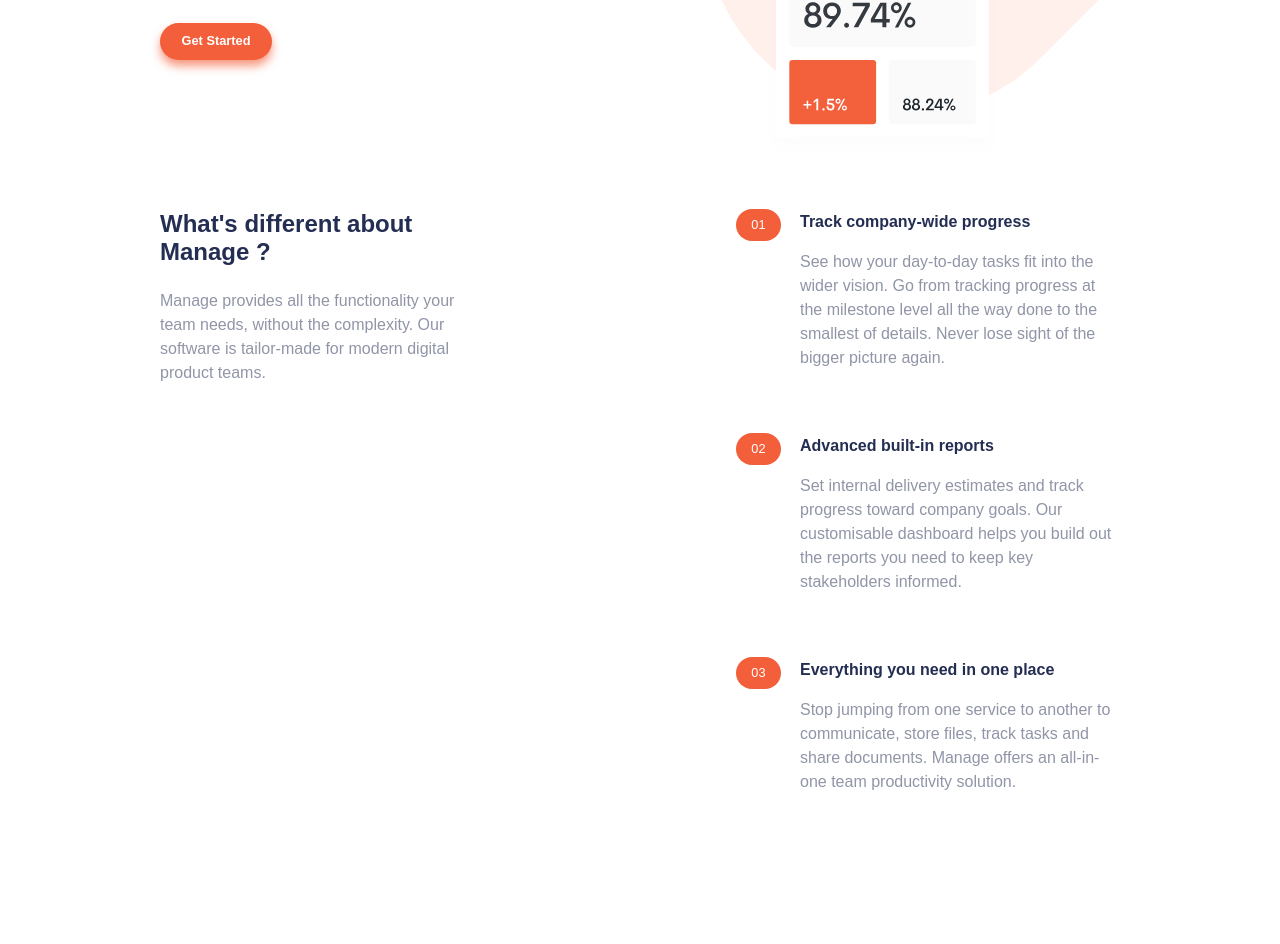
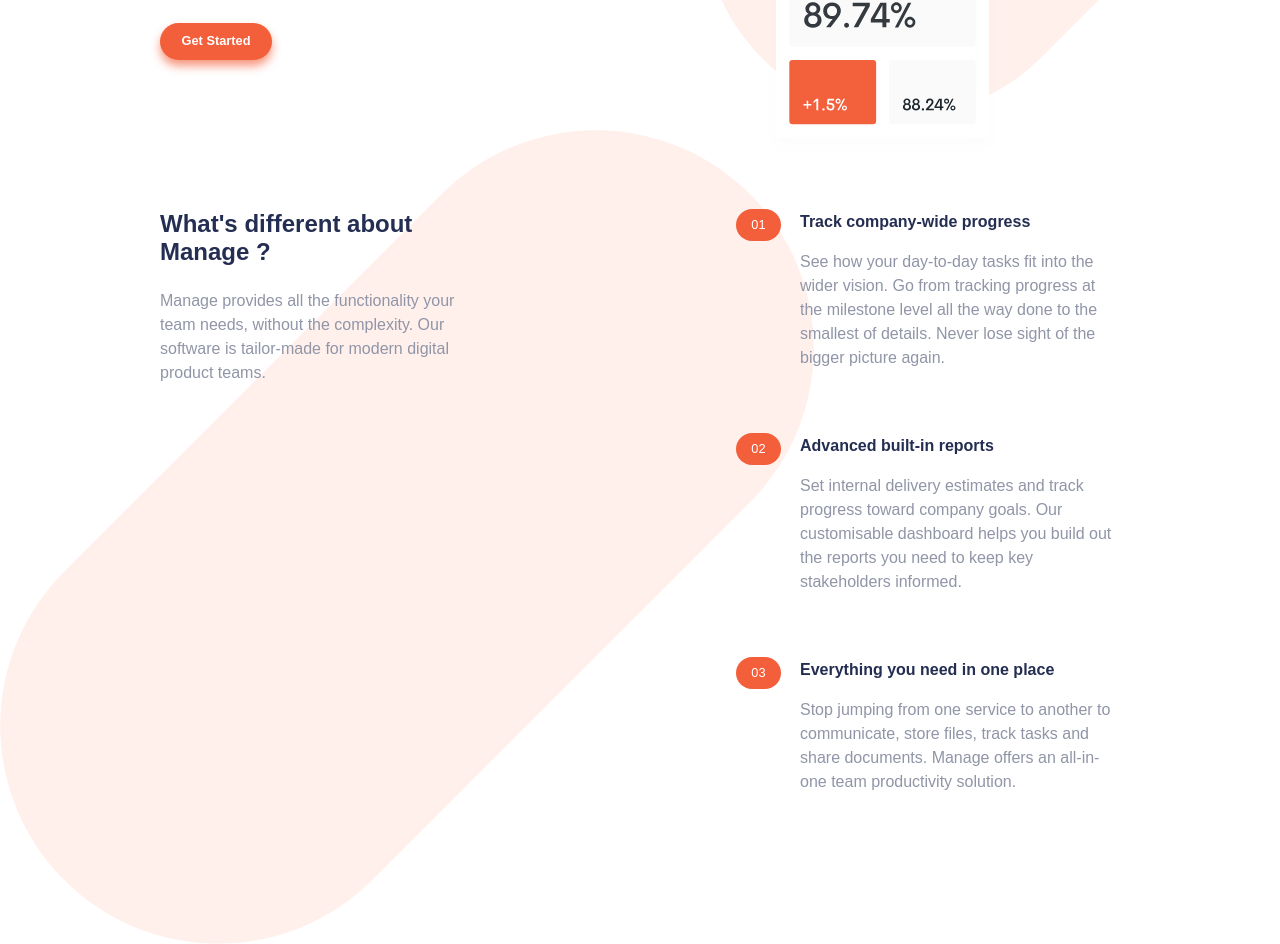
Before and after one commit to Thomaster100/manage-landing-page, a website: page html/index.html in a window 1280 px wide. Shown: the part 460-1404 px from the top of the page. Before the commit the page ends 1350 px from the top, so only its background shows below. Drawn offline with Linux system fonts and the light colour scheme; a web font is replaced by a local one.

Commit message:
background-tablet-bottom

```diff
--- a/css/styles.css
+++ b/css/styles.css
@@ -40,7 +40,7 @@
   z-index: -1;
   overflow-x: hidden;
 }
-.container__tablet_bg .img__tablet {
+.container__tablet_bg .img__tablet-top {
   width: 100%;
   position: relative;
   top: -5rem;
@@ -229,7 +229,7 @@
     display: flex;
     justify-content: center;
   }
-  .container__tablet_bg .img__tablet {
+  .container__tablet_bg .img__tablet-top {
     width: 46rem;
     top: -10rem;
     left: 27rem;
@@ -344,6 +344,11 @@
   .container__advantages .container__list_of_advantages .advantage_title:after {
     display: none;
   }
+
+  .img__tablet-bottom {
+    position: absolute;
+    z-index: -1;
+  }
 }
 @media screen and (min-width: 900px) {
   .nav__cta {
--- a/html/index.html
+++ b/html/index.html
@@ -12,7 +12,7 @@
   </head>
   <body>
     <!-- BACKGROUND TOP TABLET-->
-    <div class="container__tablet_bg"><img class="img__tablet" src="./../manage-landing-page-img-and-design/images/bg-tablet-pattern.svg" alt=""></div>
+    <div class="container__tablet_bg"><img class="img__tablet-top" src="./../manage-landing-page-img-and-design/images/bg-tablet-pattern.svg" alt=""></div>
     <!-- NAVIGATION-->
     <div class="wrapper nav">
       <div class="container__logo"><img class="nav__logo" src="./../manage-landing-page-img-and-design/images/logo.svg" alt="logo"></div>
@@ -39,6 +39,8 @@
         <div class="presentation cta">Get Started</div>
       </div>
     </div>
+    <!-- BACKGROUND BOTTOM TABLET-->
+    <div class="container__tablet_bottom"><img class="img__tablet-bottom" src="./../manage-landing-page-img-and-design/images/bg-tablet-pattern.svg" alt=""></div>
     <!-- ADVANTAGES-->
     <div class="wrapper container__advantages">
       <div class="container__differences-question">
```
Also changed, not shown: 1 other file.
